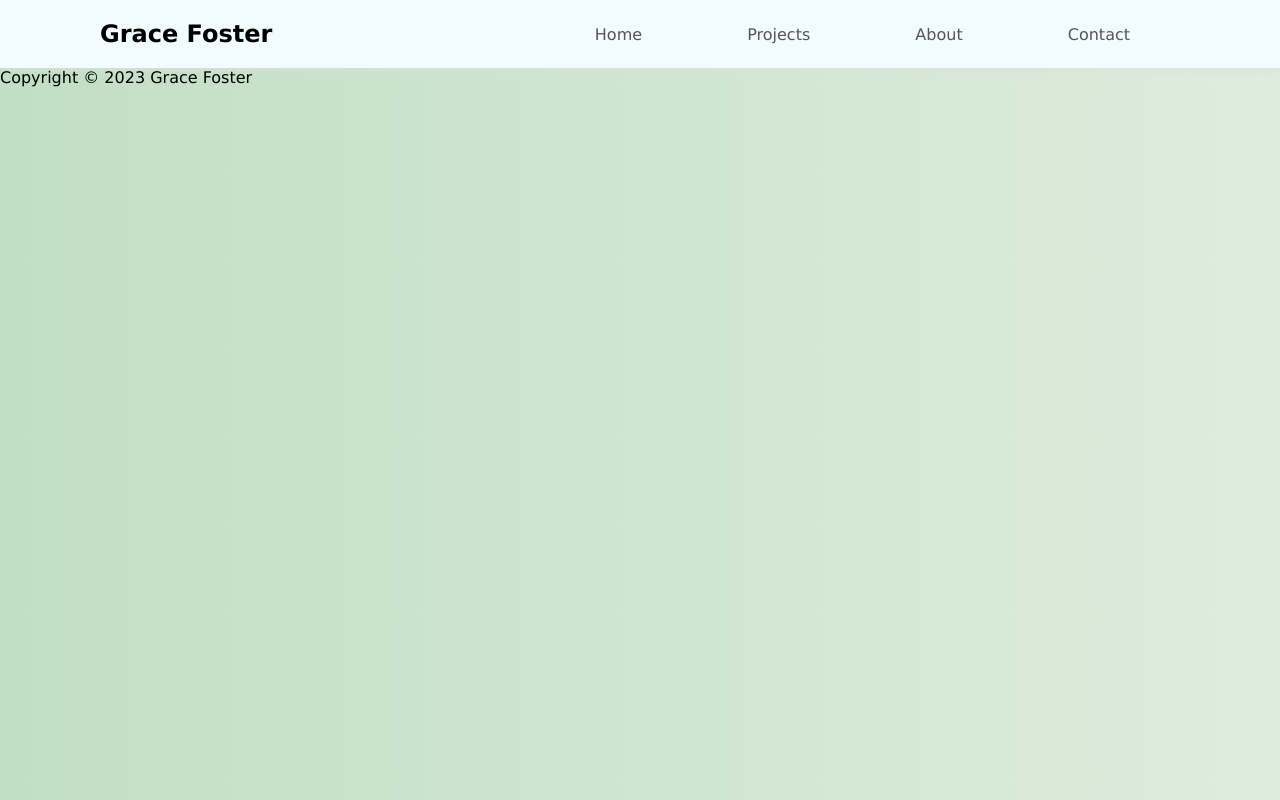
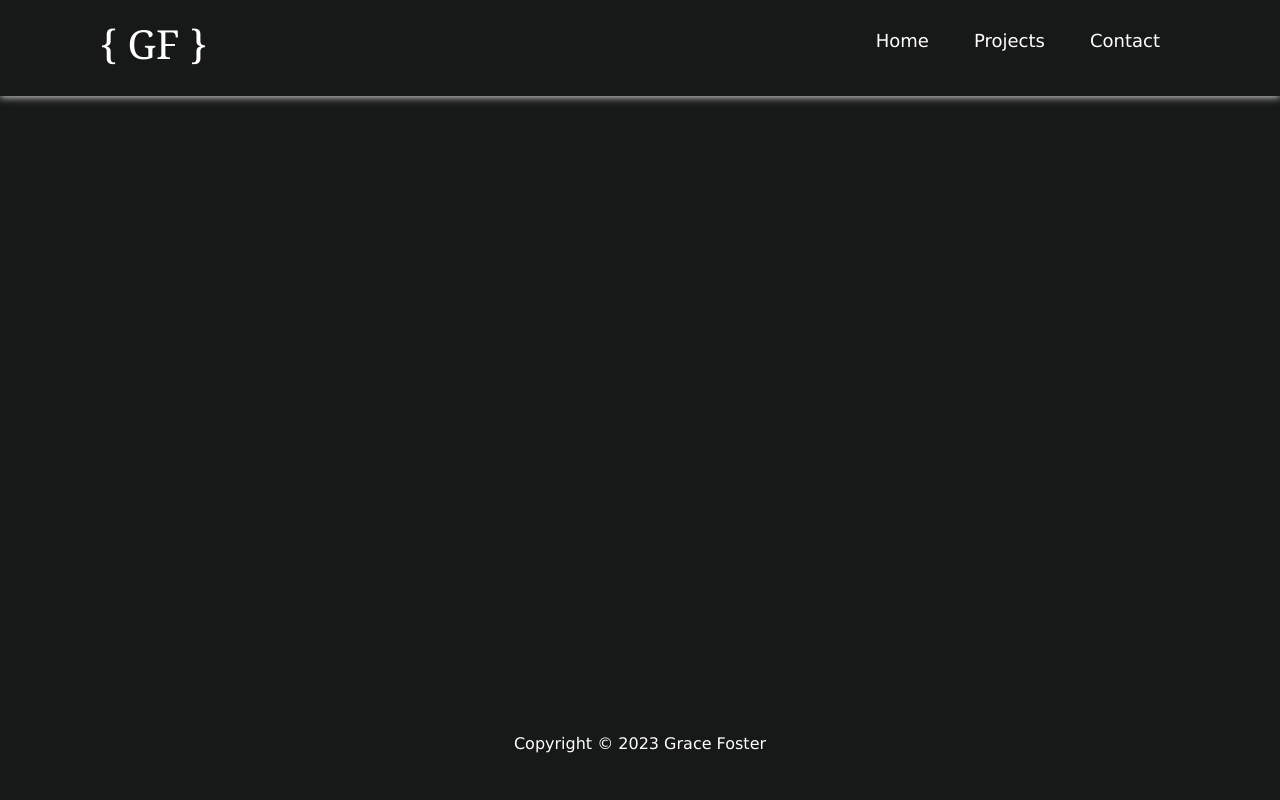
Before and after one commit to Fallinqqq/gracekfoster-portfolio, a plain HTML site: page index.html in a window 1280 px wide. Drawn offline with nearby package versions, Linux system fonts and the light colour scheme.

Commit message:
Edit: changing background colors and fonts

```diff
--- a/function.js
+++ b/function.js
@@ -2,4 +2,5 @@
 var d = new Date()
 document.write(d.getFullYear())
 
-// write below JS code
+// Calling dropdown
+// $('.dropdown-toggle').dropdown()
--- a/index.html
+++ b/index.html
@@ -2,27 +2,35 @@
 <html>
 
 <head>
-    <meta charset="utf-8" />
-    <meta name="viewport" content="width=device-width" />
-    <link rel="stylesheet" type="text/css" href="style.css" />
+    <meta charset="utf-8">
+    <meta name="viewport" content="width=device-width, initial-scale=1">
+    <link rel="stylesheet" type="text/css" href="style.css">
     <title>Personal Portfolio</title>
+    <link href="https://cdn.jsdelivr.net/npm/bootstrap@5.3.0-alpha1/dist/css/bootstrap.min.css" rel="stylesheet" integrity="sha384-GLhlTQ8iRABdZLl6O3oVMWSktQOp6b7In1Zl3/Jr59b6EGGoI1aFkw7cmDA6j6gD" crossorigin="anonymous">
+
 </head>
 
-<body>
+<body class="body">
 
     <!-- Navbar -->
     <header>
-        <h1 id="nav-title">Grace Foster</h1>
+        <h1 id="nav-title"> { GF } </h1>
+        <script src="https://cdn.jsdelivr.net/npm/bootstrap@5.3.0-alpha1/dist/js/bootstrap.bundle.min.js" integrity="sha384-w76AqPfDkMBDXo30jS1Sgez6pr3x5MlQ1ZAGC+nuZB+EYdgRZgiwxhTBTkF7CXvN" crossorigin="anonymous"></script>
+        <script src="https://cdn.jsdelivr.net/npm/@popperjs/core@2.11.6/dist/umd/popper.min.js" integrity="sha384-oBqDVmMz9ATKxIep9tiCxS/Z9fNfEXiDAYTujMAeBAsjFuCZSmKbSSUnQlmh/jp3" crossorigin="anonymous"></script>
+        <script src="https://cdn.jsdelivr.net/npm/bootstrap@5.3.0-alpha1/dist/js/bootstrap.min.js" integrity="sha384-mQ93GR66B00ZXjt0YO5KlohRA5SY2XofN4zfuZxLkoj1gXtW8ANNCe9d5Y3eG5eD" crossorigin="anonymous"></script>
+
         <nav>
             <ul class="menu">
                 <li><a href="index.html">Home</a></li>
                 <li><a href="projects.html">Projects</a></li>
-                <li><a href="about.html">About</a></li>
                 <li><a href="contact.html">Contact</a></li>
             </ul>
         </nav>
+
     </header>
 
+
+    <!-- Footer -->
     <div class="footer">
         <p>Copyright ©
             <script src="function.js"></script> Grace Foster
--- a/style.css
+++ b/style.css
@@ -17,25 +17,31 @@
       justify-content: flex-end;
       align-items: center;
       padding: 20px 100px;
-      background-color: #f2fcfe;
+      background-color: #171818;
       box-shadow: 0 1px 8px #ddd;
   }
 
   #nav-title {
       margin-right: auto;
-      font-size: 1.5em;
-      font-family: Verdana;
+      font-size: 2.5em;
+      color: white;
+      font-family: Cambria, Cochin, Georgia, Times, 'Times New Roman', serif;
   }
+
+  .dropdown-menu-right
+  .dropdown-menu
 
   header li {
       list-style: none;
       display: inline-block;
       padding: 0 50px;
+      font-family: Cambria, Cochin, Georgia, Times, 'Times New Roman', serif;
   }
 
   header a {
       text-decoration: none;
-      color: #555;
+      color: rgb(255, 255, 255);
+      font-size: 18px;
       transition: all 0.3s ease 0s;
   }
 
@@ -48,30 +54,23 @@
       list-style-type: none;
   }
 
-  body {
-      background: linear-gradient(to right, #c1dfc4, #deecdd);
+  .body {
+      background-color:  #171818;
   }
 
-<<<<<<< HEAD
 
   /* contact form style/container */
 
 
 /* footer of page */
-=======
->>>>>>> cc69f6f051a38eee394739c045247b29baad97f2
   .footer {
       position: fixed;
       left: 0;
       padding: 25px;
-      bottom: 0;
+      bottom: 3px;
       width: 100%;
-      background-color: #badbb7;
-      color: rgb(0, 0, 0);
+      background-color: #171818;
+      color: rgb(255, 255, 255);
       text-align: center;
-<<<<<<< HEAD
-      font-family: verdana;
+      font-family: Cambria, Cochin, Georgia, Times, 'Times New Roman', serif;
   }
-=======
-  }
->>>>>>> cc69f6f051a38eee394739c045247b29baad97f2
```
